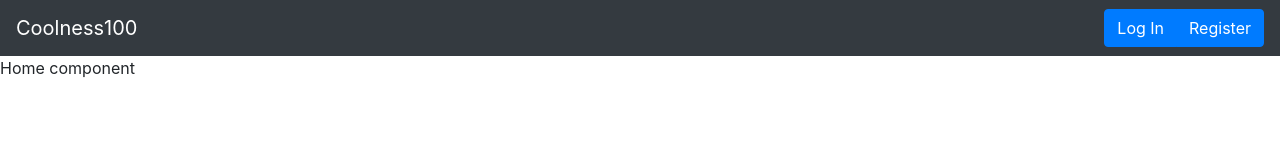
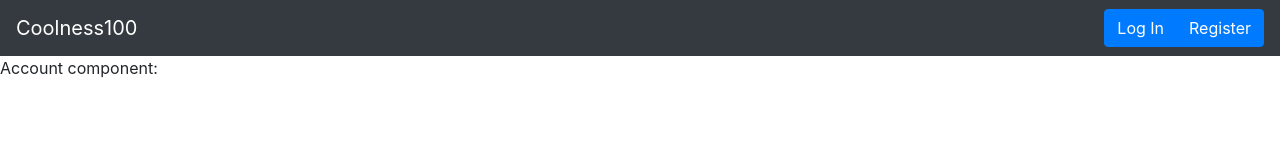
Before and after one commit to ElCholoGamer/fakebook, a React app: page /account in a window 1280 px wide. Before the commit this address led to /. Shown: the top 160 px of the page. Built offline with nearby package versions, Linux system fonts and the light colour scheme.

Commit message:
more placeholder pages

```diff
--- a/src/app/App.tsx
+++ b/src/app/App.tsx
@@ -8,6 +8,8 @@ const Header = React.lazy(() => import('./components/Header'));
 const Home = React.lazy(() => import('./pages/Home'));
 const Login = React.lazy(() => import('./pages/Login'));
 const Register = React.lazy(() => import('./pages/Register'));
+const Posts = React.lazy(() => import('./pages/Posts'));
+const Account = React.lazy(() => import('./pages/Account'));
 
 const App: React.FC = () => {
 	const [user, setUser] = React.useState<User | null>(null);
@@ -37,6 +39,8 @@ const App: React.FC = () => {
 				<Route exact path="/" component={Home} />
 				<Route exact path="/login" component={Login} />
 				<Route exact path="/register" component={Register} />
+				<Route exact path="/posts" component={Posts} />
+				<Route exact path="/account" children={<Account user={user} />} />
 
 				<Redirect to="/" />
 			</Switch>
--- /dev/null
+++ b/src/app/pages/Account.tsx
@@ -0,0 +1,12 @@
+import React from 'react';
+import { User } from '../utils';
+
+interface Props {
+	user: User | null;
+}
+
+const Account: React.FC<Props> = ({ user }) => {
+	return <div>Account component: {user?.username}</div>;
+};
+
+export default Account;
--- /dev/null
+++ b/src/app/pages/Posts.tsx
@@ -0,0 +1,7 @@
+import React from 'react';
+
+const Posts: React.FC = () => {
+	return <div>Posts component</div>;
+};
+
+export default Posts;
```
